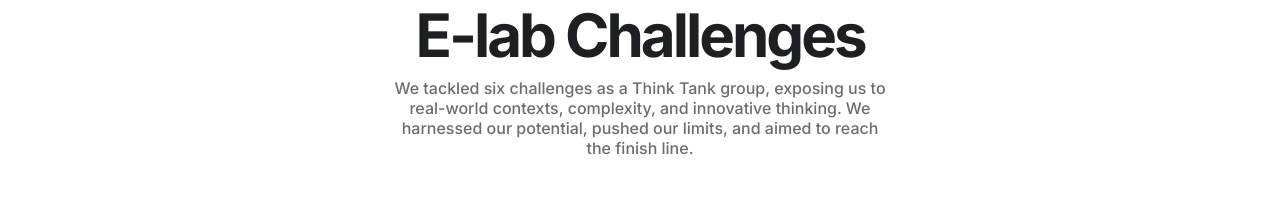
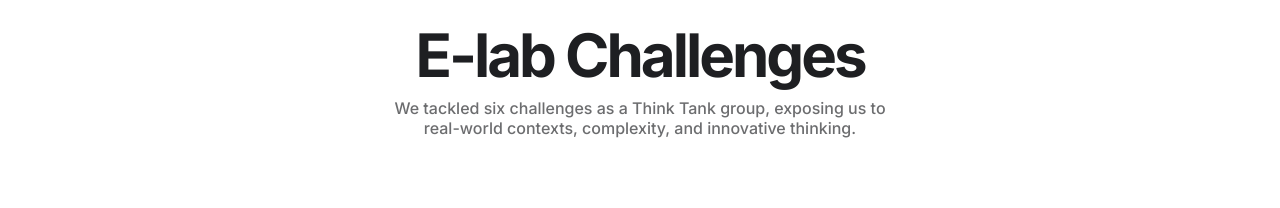
Before and after one commit to kevindermot99/SORWAZINI, a React (Vite) app: page /elab in a window 1280 px wide. Shown: the part 135-343 px from the top of the page. Built offline with nearby package versions, Linux system fonts and the light colour scheme; what tailwindcss-bg-patterns would draw is missing.

Commit message:
corrected typo for gallary section

```diff
--- a/src/Content/Content.js
+++ b/src/Content/Content.js
@@ -281,7 +281,7 @@ export const AboutUs = {
 export const Challenges = {
   SectionTitle: "E-lab Challenges",
   SectionDescription:
-    "We tackled six challenges as a Think Tank group, exposing us to real-world contexts, complexity, and innovative thinking. We harnessed our potential, pushed our limits, and aimed to reach the finish line.",
+    "We tackled six challenges as a Think Tank group, exposing us to real-world contexts, complexity, and innovative thinking.",
 };
 
 // section gallery
```
